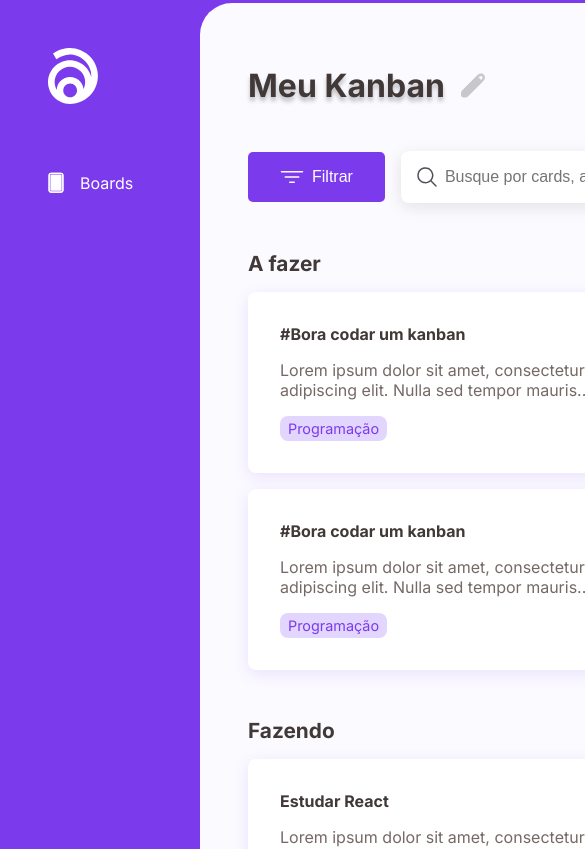
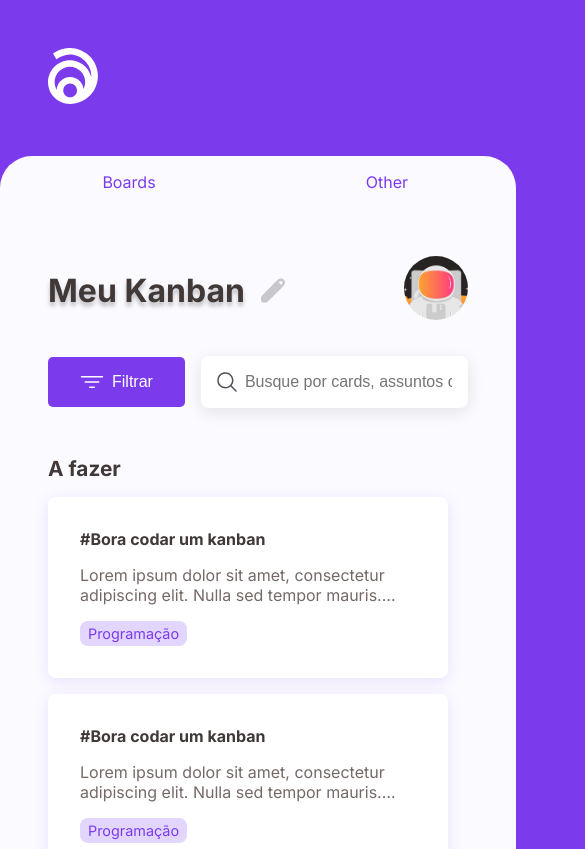
Before and after one commit to Rafaelnoll/kanban_front_end, a React app: page / in a window 390 px wide. Shown: the top 849 px of the page, 585 px wide, since content can reach past the window. Built offline with nearby package versions, Linux system fonts and the light colour scheme.

Commit message:
Feature: Adding mobile menu to KanbanPage + making components responsive

```diff
--- a/src/components/BaseTemplate/styles.ts
+++ b/src/components/BaseTemplate/styles.ts
@@ -1,6 +1,12 @@
-import styled from 'styled-components';
+import styled, { css } from 'styled-components';
 
 export const Container = styled.div`
-  display: grid;
-  grid-template-columns: 200px 1fr;
+  ${({ theme }) => css`
+    display: grid;
+    grid-template-columns: 200px 1fr;
+
+    @media ${theme.media.mobile} {
+      grid-template-columns: 1fr;
+    }
+  `}
 `;
--- a/src/components/SideMenu/styles.ts
+++ b/src/components/SideMenu/styles.ts
@@ -4,6 +4,10 @@ export const Container = styled.div`
   ${({ theme }) => css`
     background-color: ${theme.color.primary};
     height: 100vh;
+
+    @media ${theme.media.mobile} {
+      height: auto;
+    }
   `}
 `;
 
@@ -21,5 +25,9 @@ export const ButtonsContainer = styled.div`
     flex-direction: column;
     gap: ${theme.spacing.small};
     margin-top: ${theme.spacing.large};
+
+    @media ${theme.media.mobile} {
+      display: none;
+    }
   `}
 `;
--- a/src/pages/KanbanPage/index.tsx
+++ b/src/pages/KanbanPage/index.tsx
@@ -9,9 +9,12 @@ import ProfilePhoto from '../../components/ProfilePhoto';
 import Button from '../../components/Button';
 import Input from '../../components/Input';
 import TasksSection from '../../components/TasksSection';
+import MobileMenu from '../../components/MobileMenu';
 
 function KanbanPage() {
   return (
+    <>
+      <MobileMenu />
       <S.Container>
         <S.Header>
           <S.TitleContainer>
@@ -30,6 +33,7 @@ function KanbanPage() {
           <TasksSection />
         </S.MainContent>
       </S.Container>
+    </>
   );
 }
 
--- a/src/pages/KanbanPage/styles.ts
+++ b/src/pages/KanbanPage/styles.ts
@@ -6,6 +6,11 @@ export const Container = styled.div`
     padding: ${theme.spacing.large};
     margin-top: 3px;
     border-top-left-radius: 32px;
+
+    @media ${theme.media.mobile} {
+      border-radius: 0;
+      margin-top: 0;
+    }
   `}
 `;
 
```
Lines whose indentation alone changed are shown as unchanged.
